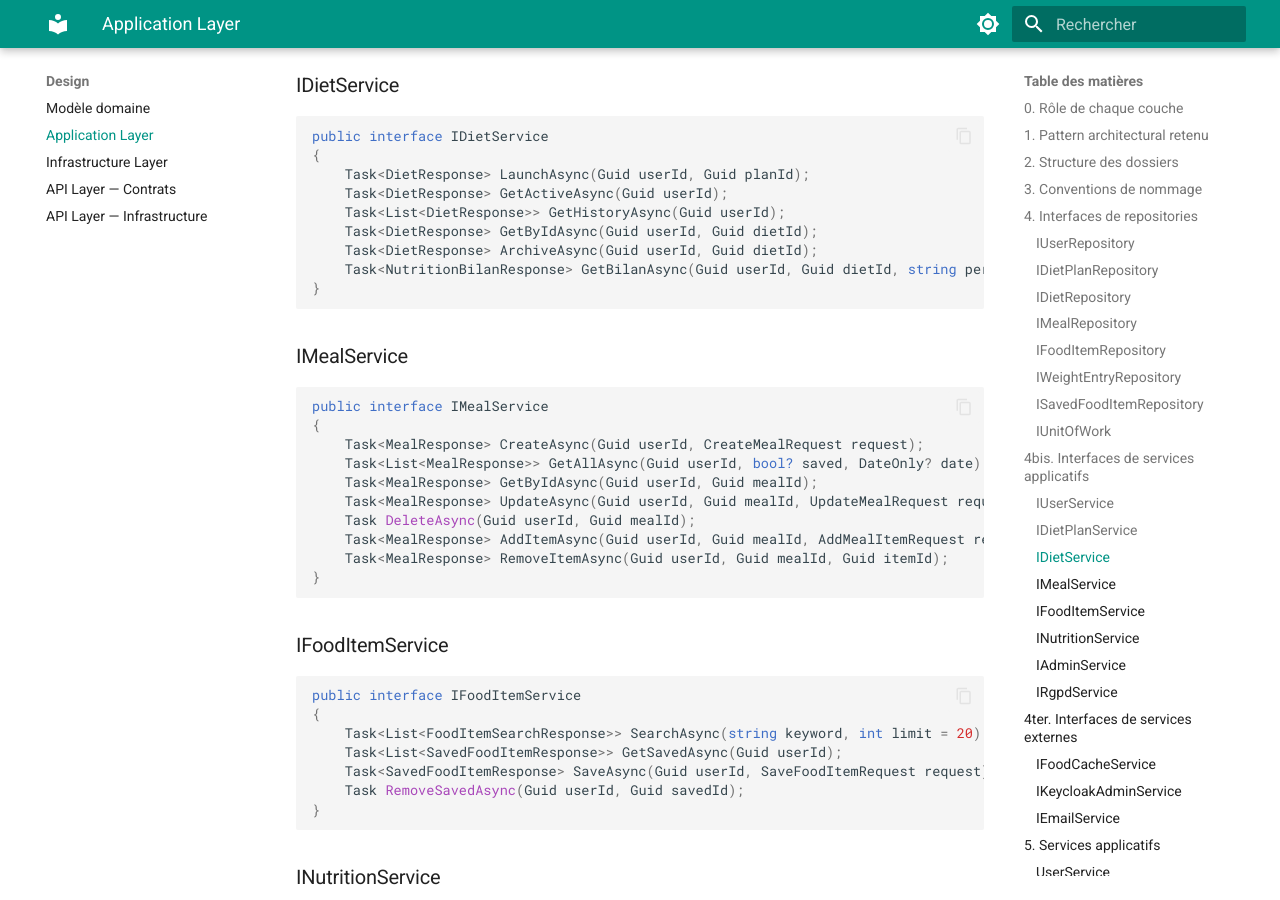
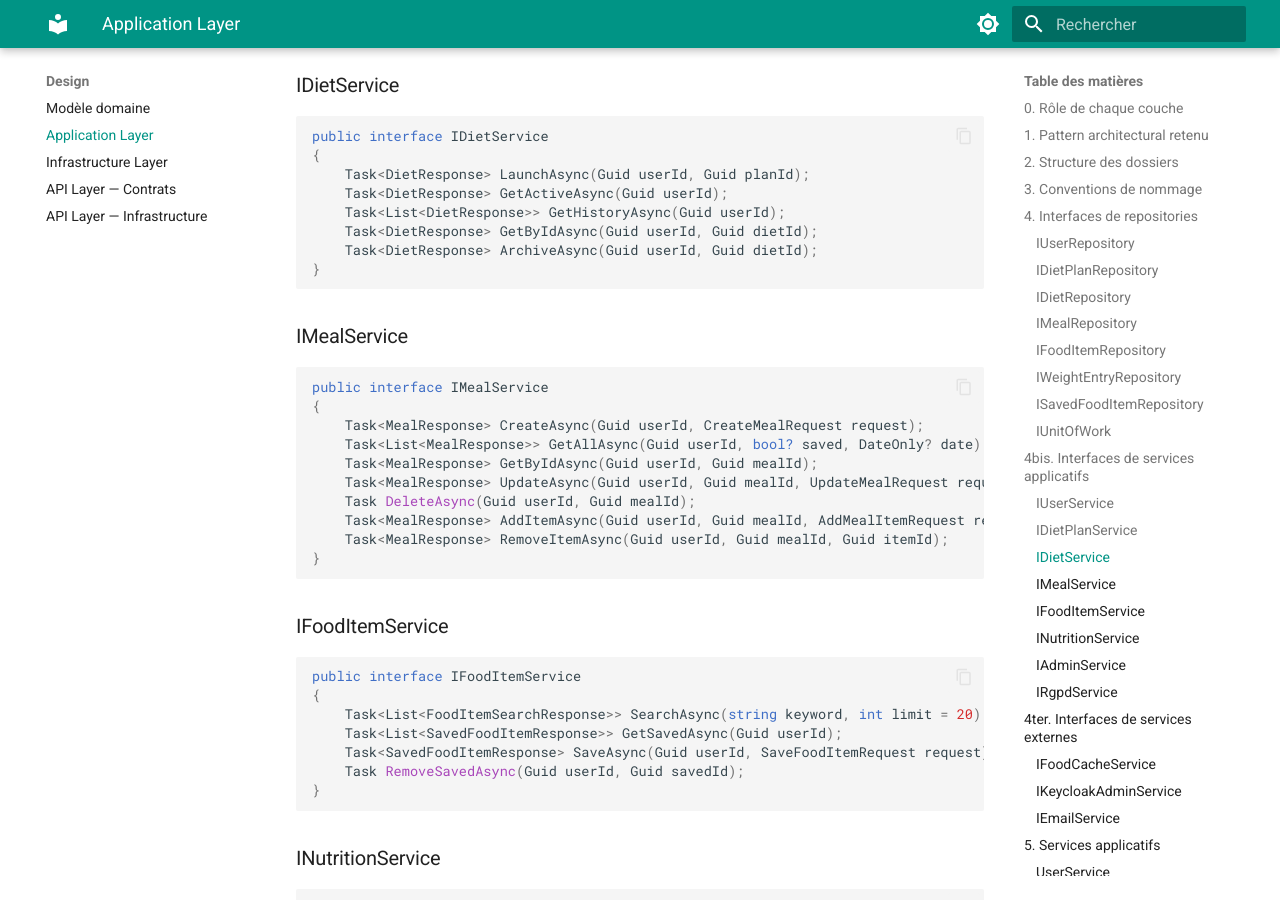
Before and after one commit to MGNetworking/docs-nutrition, an MkDocs documentation site: the page built from pages/backend/design/design-application.md, in a window 1280 px wide and 900 px high, scrolled down 6524 px. Built offline with MkDocs 1.6.1 and Material for MkDocs 9.7.7, drawn with Linux system fonts in a browser that asks for light colours.

Commit message:
docs(backend): retirer GetBilanAsync de IDietService — déjà déclaré dans INutritionService

````diff
--- a/pages/backend/design/design-application.md
+++ b/pages/backend/design/design-application.md
@@ -302,7 +302,6 @@ public interface IDietService
     Task<List<DietResponse>> GetHistoryAsync(Guid userId);
     Task<DietResponse> GetByIdAsync(Guid userId, Guid dietId);
     Task<DietResponse> ArchiveAsync(Guid userId, Guid dietId);
-    Task<NutritionBilanResponse> GetBilanAsync(Guid userId, Guid dietId, string period, DateOnly? date, DateOnly? startDate, DateOnly? endDate);
 }
 ```
 
````
